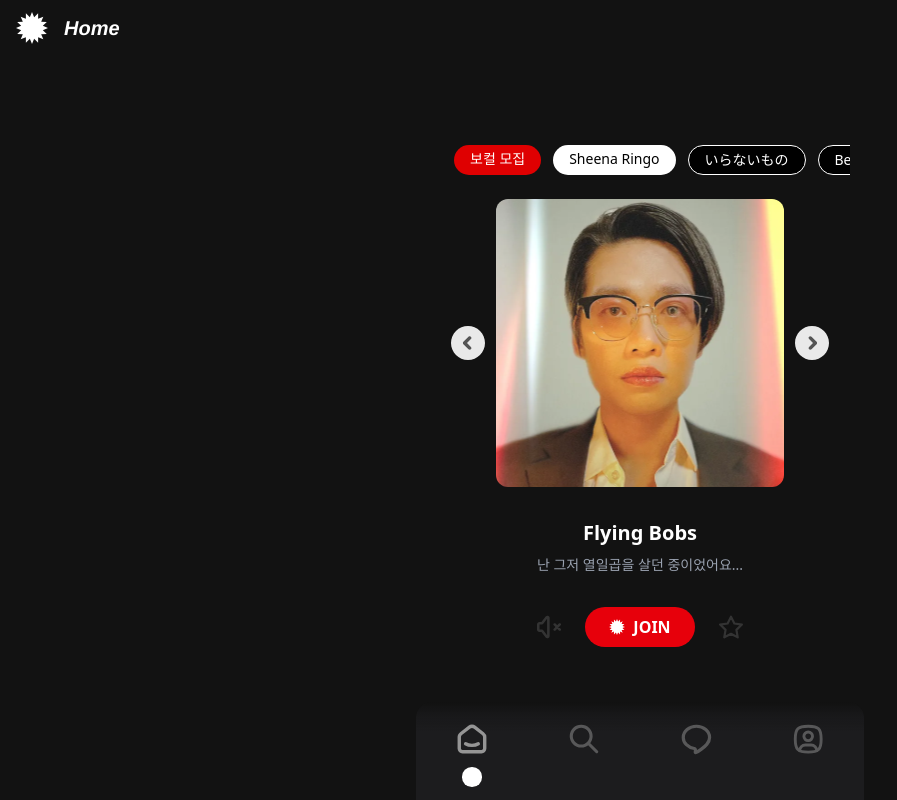
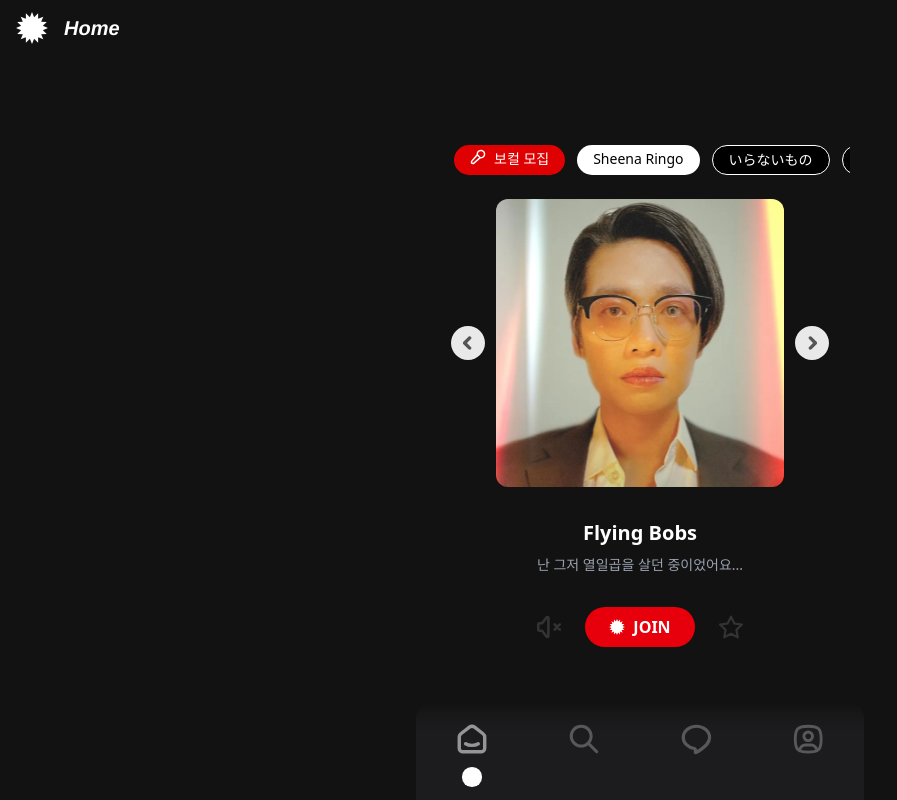
Before and after one commit to UMC-Banddy/client, a React (Vite) app: page / in a window 1280 px wide. Shown: the whole page, without its empty margins (0-897 px from the left). Built offline with nearby package versions, Linux system fonts and the light colour scheme.

Commit message:
Design : TagList 첫번째 Tag 마이크Logo 하드코딩

```diff
--- a/src/pages/Home/_components/TagList.tsx
+++ b/src/pages/Home/_components/TagList.tsx
@@ -1,5 +1,6 @@
 import React from "react";
 import CustomButton from "@/shared/ui/atoms/CustomButton";
+import micIcon from "@/assets/icons/mic.svg";
 
 const TagList: React.FC<{ tags: string[] }> = ({ tags }) => {
   return (
@@ -24,6 +25,13 @@ const TagList: React.FC<{ tags: string[] }> = ({ tags }) => {
               textOverflow: "unset",
             }}
           >
+            {idx === 0 && (
+              <img
+                src={micIcon}
+                alt="mic"
+                className="w-4 h-4 mr-2 inline-block align-middle"
+              />
+            )}
             {tag}
           </CustomButton>
         );
```
Also changed, not shown: src/assets/icons/mic.svg (added).
